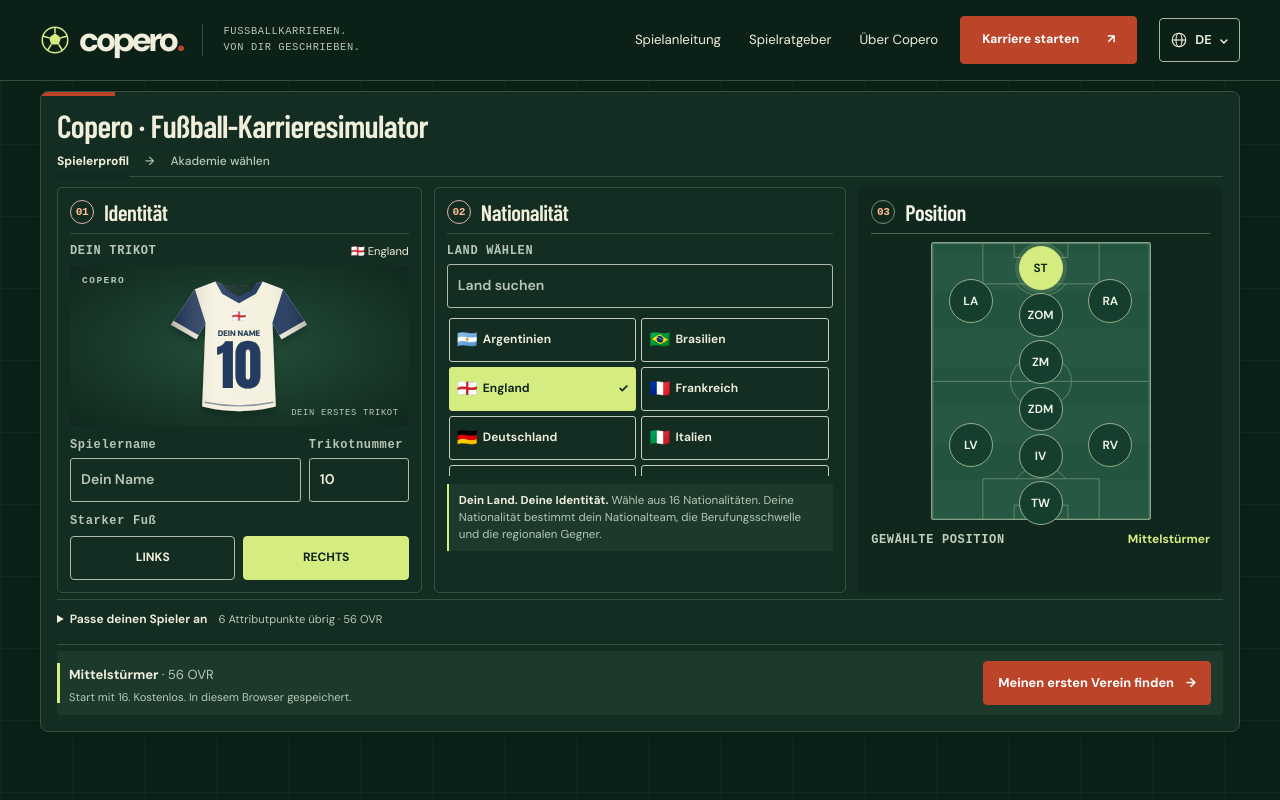
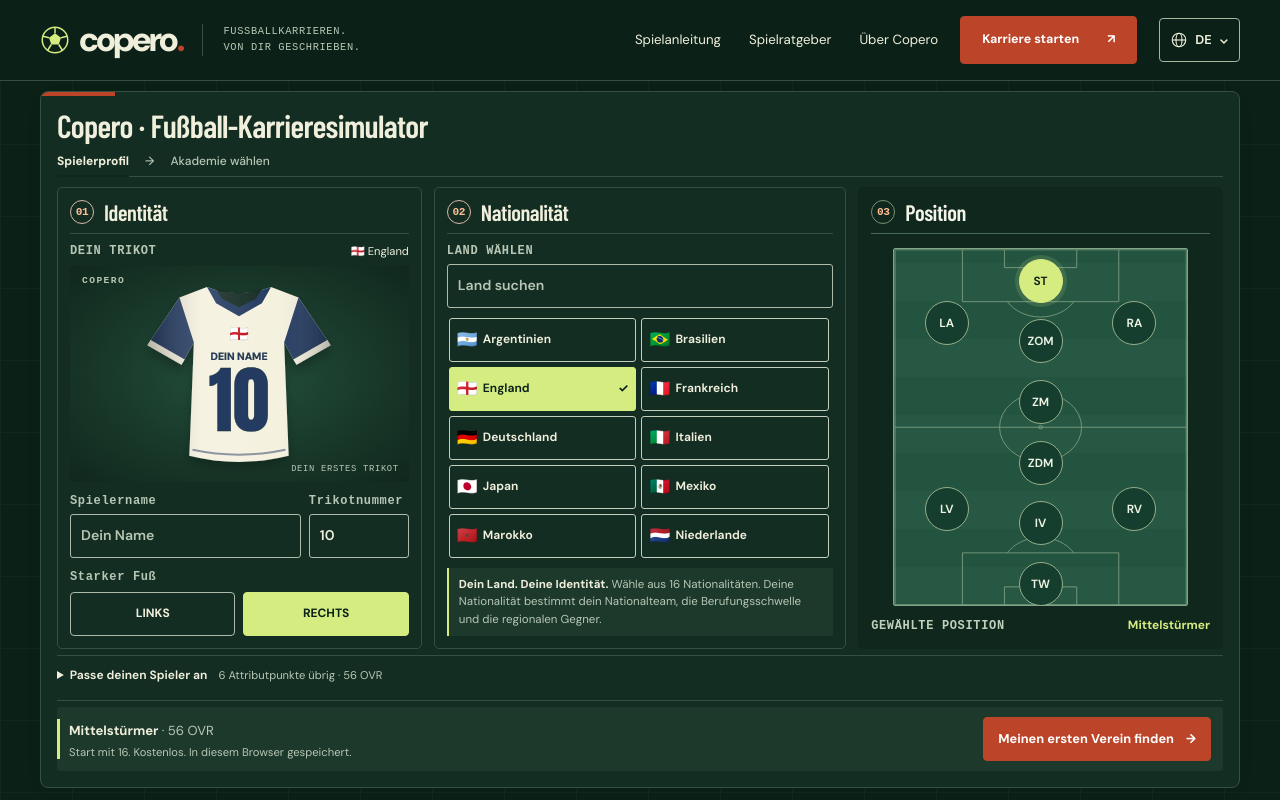
Before and after one commit to smallflyk/copero, a Next.js app: page /de in a window 1280 px wide. Shown: the top 800 px of the page. Built offline with nearby package versions, Linux system fonts and the light colour scheme.

Commit message:
Fill the available viewport with the player workbench

```diff
--- a/app/create-player.css
+++ b/app/create-player.css
@@ -1,13 +1,16 @@
 /* Keep the initial player setup and its action together above the fold. */
-.hero-game{padding-block:10px 18px;min-height:calc(100svh - 81px)}
-.hero-game .player-workbench{padding:16px}
+.hero-game{--setup-header-height:81px;height:calc(100svh - var(--setup-header-height));height:calc(100dvh - var(--setup-header-height));min-height:0;padding-block:10px max(12px,env(safe-area-inset-bottom));display:flex;flex-direction:column}
+.hero-game .player-workbench{padding:16px;display:flex;flex-direction:column;flex:1;min-height:0}
+.hero-game .workbench-heading{flex-shrink:0}
+.workbench-form{display:flex;flex-direction:column;flex:1;min-height:0}
+.workbench-form .form-step,.creation-section-switcher,.creation-footer,.workbench-form .error-message{flex-shrink:0}
 .hero-game .workbench-heading{margin-bottom:10px;gap:12px}
 .hero-game .workbench-heading h1{font-size:clamp(1.65rem,2.5vw,2.25rem);line-height:1.1}
 .workbench-form .form-step{padding-bottom:6px;margin-bottom:10px;line-height:1.4}
 .workbench-form .form-step .current::after{bottom:-7px}
 .creation-section-switcher{display:none}
-.creation-panels{gap:12px}
-.creation-panel{padding:12px}
+.creation-panels{gap:12px;flex:1;min-height:0}
+.creation-panel{padding:12px;height:100%;overflow-y:auto;scrollbar-width:thin;scrollbar-color:var(--line) transparent}
 .creation-panel h3{font-size:1.4rem;padding-bottom:8px;margin-bottom:8px}
 .creation-panel h3>span{width:24px;height:24px}
 .kit-stage{height:clamp(96px,calc(100svh - 640px),180px);margin:6px 0 10px}
@@ -25,30 +28,29 @@
 .position-panel .tactical-pitch{width:clamp(220px,calc((100svh - 520px)*.65),245px);max-width:100%;aspect-ratio:300/380;margin-top:6px}
 .tactical-pitch button{min-width:44px;min-height:44px;padding:3px}
 .position-panel .selected-position{margin-top:10px!important;flex-direction:row!important;align-items:center!important;font-size:.75rem;gap:6px}
-.workbench-form .attribute-editor{margin:6px 0;padding:0}
+.workbench-form .attribute-editor{margin:6px 0;padding:0;flex:none;min-height:44px}
 .workbench-form .attribute-editor>summary{min-height:44px;padding:10px 0;font-size:.75rem}
 .workbench-form .attribute-editor>summary>span{display:inline;margin:0;padding-left:8px;font-size:.7rem}
-.workbench-form .attribute-editor[open]{padding-bottom:12px}
+.workbench-form .attribute-editor[open]{padding-bottom:12px;flex-shrink:1;max-height:50%;overflow-y:auto}
+.workbench-form .attribute-editor[open]>summary{position:sticky;top:0;z-index:1;background:var(--panel)}
 .creation-footer{padding:10px 12px;gap:12px}
 .creation-footer strong{font-size:.82rem}
 .creation-footer p{font-size:.7rem;line-height:1.4;margin-top:2px}
 .player-workbench .creation-footer .button{min-height:44px;padding:8px 14px;font-size:.8rem;gap:12px}
-.academy-step{margin:12px auto 0}
+.academy-step{margin:12px auto 0;display:flex;flex-direction:column;flex:1;min-height:0;width:100%}
+.academy-step>h3,.academy-step>p,.academy-step .button-row{flex-shrink:0}
 .academy-step>h3{font-size:2rem}
 .academy-step>p{font-size:.8rem;margin-top:6px}
 .workbench-form .academy-option{padding:12px}
-.academy-list{gap:8px;margin-top:12px;align-content:start}
+.academy-list{gap:8px;margin-top:12px;align-content:start;flex:1;min-height:0;overflow-y:auto}
 .academy-step .button-row{margin-top:12px}
 @media(min-width:960px){.creation-panels{grid-template-columns:1fr 1.13fr 1fr}.creation-panel{min-height:0}}
 @media(max-width:959px){
  body:has(.player-workbench) .header-inner{height:56px}
- .hero-game{padding-block:6px 12px}
- .hero-game .player-workbench{padding:10px;height:min(calc(100svh - 74px),620px);display:flex;flex-direction:column}
+ .hero-game{padding-top:6px}
+ .hero-game .player-workbench{padding:10px}
  .hero-game .workbench-heading{flex-shrink:0}
  .workbench-form{display:flex;flex-direction:column;flex:1;min-height:0}
- .workbench-form .form-step,.creation-section-switcher,.workbench-form .attribute-editor,.creation-footer,.workbench-form .error-message{flex-shrink:0}
- .player-workbench:has(.attribute-editor[open]){height:auto}
- .player-workbench:has(.attribute-editor[open]) .creation-panels{height:360px;flex:none}
  .hero-game .workbench-heading{display:flex;align-items:center;flex-wrap:wrap;margin-bottom:8px;gap:4px}
  .hero-game .workbench-heading h1{font-size:1.45rem;line-height:1.12;max-width:none}
  html[lang=zh-Hans] .hero-game .workbench-heading h1{font-size:1.35rem;line-height:1.2}
@@ -110,8 +112,6 @@
  .hero-game .workbench-heading{margin-bottom:8px}
  .hero-game .workbench-heading h1{font-size:1.85rem}
  html[lang=zh-Hans] .hero-game .workbench-heading h1{font-size:1.8rem;line-height:1.2}
- .hero-game .player-workbench:not(:has(.attribute-editor[open])){height:calc(100svh - 82px);display:flex;flex-direction:column}
- .player-workbench:not(:has(.attribute-editor[open])) .workbench-form{display:flex;flex-direction:column;flex:1;min-height:0}
  .player-workbench[data-stage=player]:not(:has(.attribute-editor[open])) .workbench-form{display:grid;grid-template-columns:minmax(0,1fr) minmax(0,2fr);grid-template-rows:minmax(0,1fr) auto;column-gap:12px}
  .player-workbench[data-stage=player] .form-step{display:none}
  .creation-panels{grid-column:1/-1;min-height:0}
@@ -123,7 +123,7 @@
  .workbench-form .attribute-editor{grid-column:1;align-self:center}
  .creation-footer{grid-column:2;margin-top:6px}
  .workbench-form .error-message{grid-column:1/-1}
- .player-workbench .workbench-heading,.workbench-form .form-step,.workbench-form .attribute-editor,.creation-footer,.workbench-form .error-message{flex-shrink:0}
+ .workbench-form .attribute-editor[open]{align-self:stretch}
  .academy-step{display:flex;flex-direction:column;flex:1;min-height:0;width:100%}
  .academy-step>h3,.academy-step>p,.academy-step .button-row{flex-shrink:0}
  .academy-list{flex:1;min-height:0;grid-template-columns:repeat(3,minmax(0,1fr))}
@@ -144,4 +144,11 @@
 }
 
 /* Navigation and the player setup occupy the first screen; editorial content follows. */
-@media(max-width:959px),(min-width:960px) and (max-height:699px){.hero-game{min-height:calc(100svh - 57px)}}
+@media(max-width:959px),(min-width:960px) and (max-height:699px){.hero-game{--setup-header-height:57px}}
+/* Use the extra height for the setup itself, with the action anchored below. */
+.identity-panel,.nationality-panel,.position-panel{display:flex;flex-direction:column;align-items:stretch}
+.creation-panel>h3,.kit-caption,.identity-fields,.identity-panel fieldset,.nationality-panel>label,.country-note,.selected-position{flex-shrink:0}
+.kit-stage{flex:1;min-height:72px}
+.player-shirt{max-height:300px}
+.country-list{flex:1;min-height:44px;max-height:none;align-content:start}
+.position-panel .tactical-pitch{flex:1;min-height:270px;height:auto;aspect-ratio:auto;width:clamp(220px,calc((100dvh - 390px)*.72),320px)}
```
Also changed, not shown: 2 other files (tests, documents, lock files or other folders).
